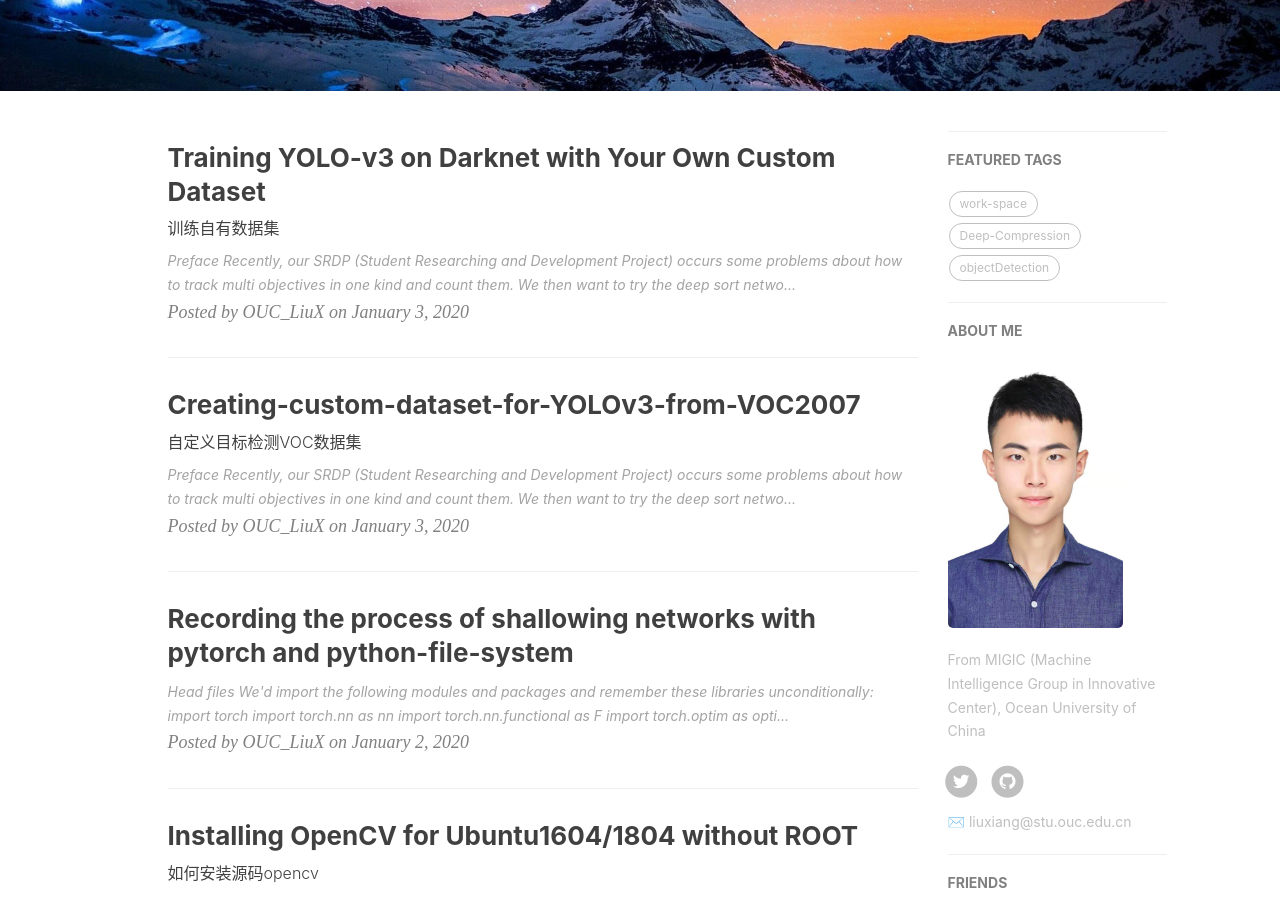
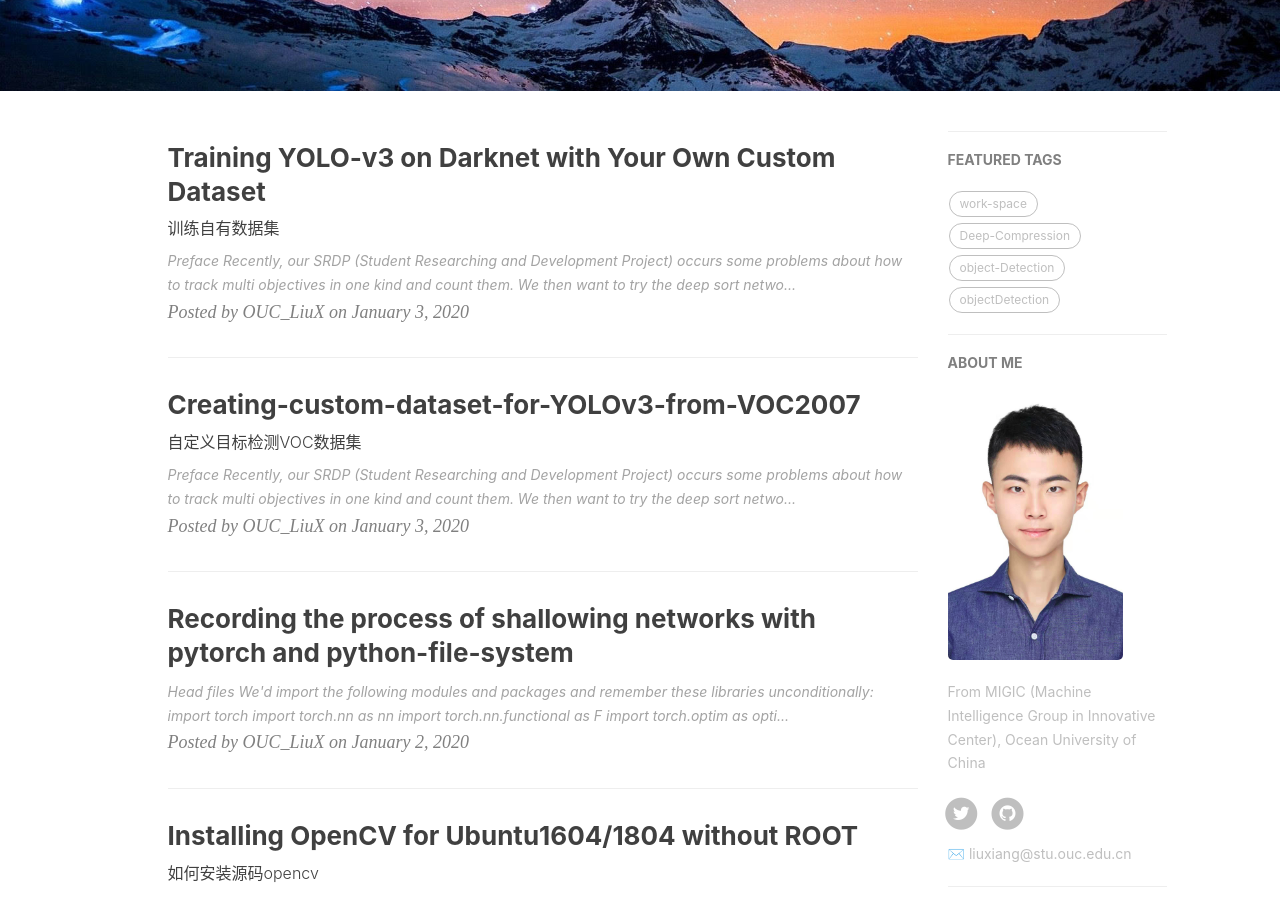
Before and after one commit to AilvenLiu/AilvenLiu.github.io, a Jekyll site: the page built from index.html, in a window 1280 px wide and 900 px high, scrolled down 327 px. Built offline with Jekyll 4.4.1, drawn with Linux system fonts in a browser that asks for light colours; nearby versions of some CDN libraries; the list of posts is cut into pages by our own code; comment, search, counter and statistics services are not loaded.

Commit message:
commit_02

```diff
--- a/_posts/2020-01-03-Creating-custom-dataset-for-YOLOv3-from-VOC2007.md
+++ b/_posts/2020-01-03-Creating custom dataset for YOLOv3 from VOC2007.md
@@ -7,7 +7,7 @@
 header-img: img/wallpic02.jpg
 catalog: true
 tags:
-    - objectDetection
+    - object-Detection
 ---
 
 # Preface
```
